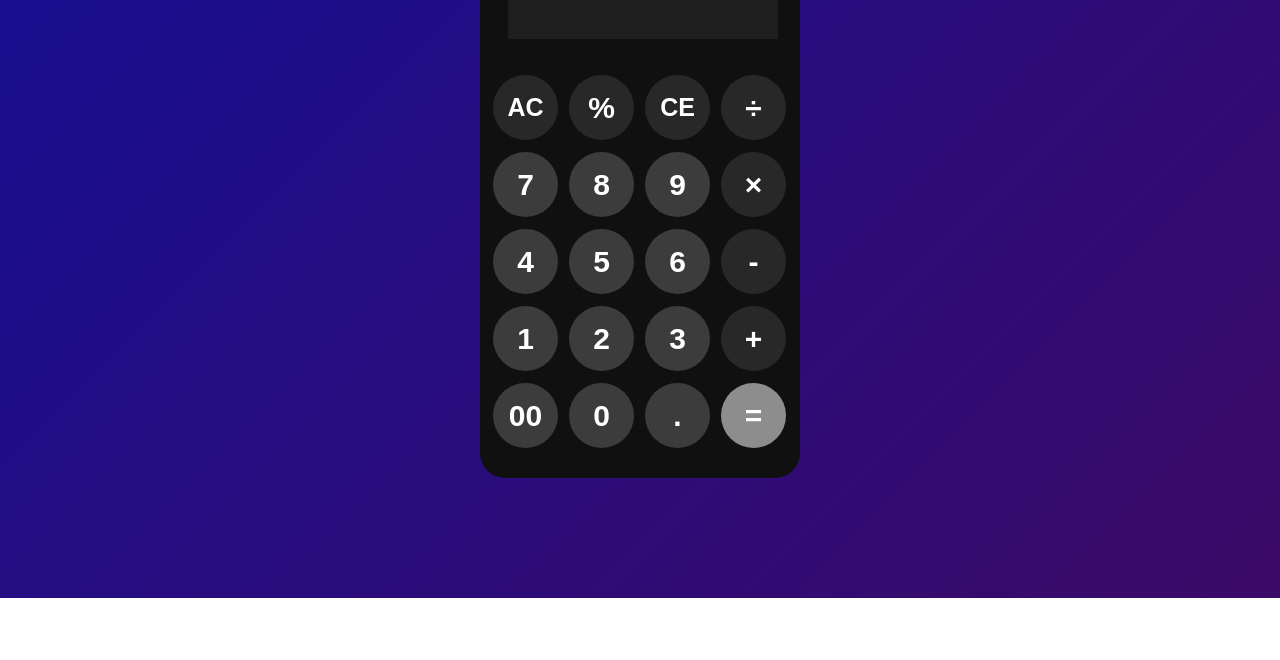
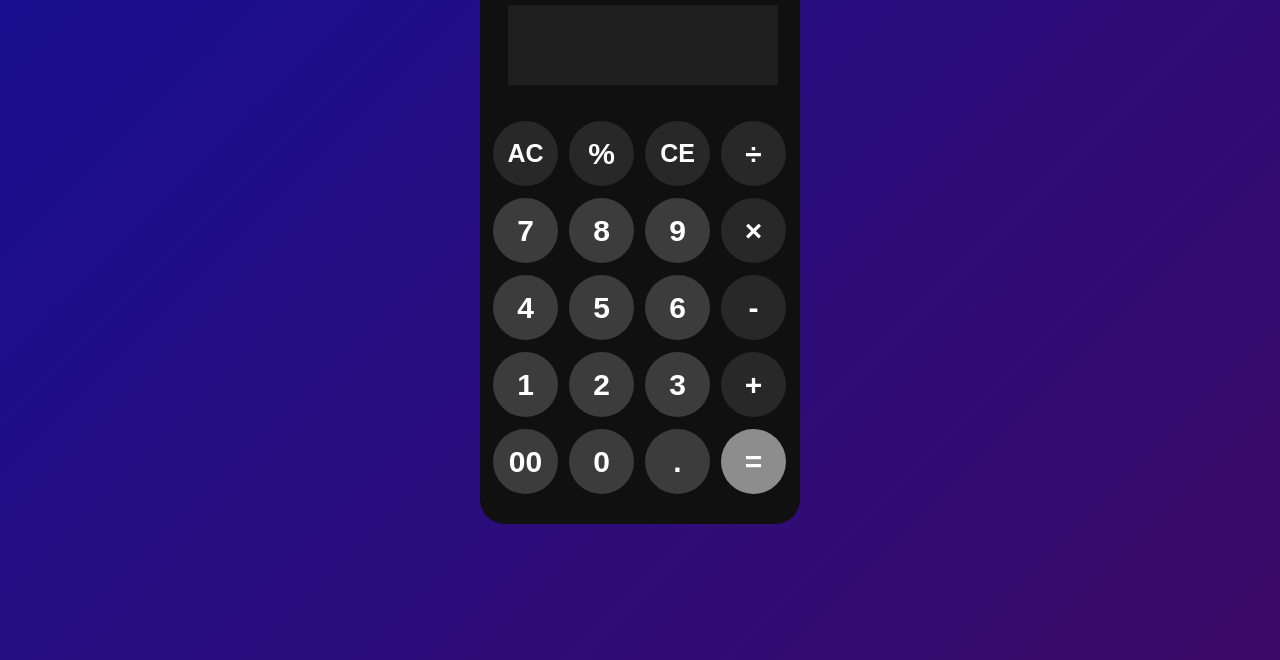
Before and after one commit to Skepiduck87/Basic_calculator, a plain HTML site: page index.html in a window 1280 px wide. Shown: the part 202-862 px from the top of the page. Before the commit the page ends 800 px from the top, so only its background shows below. Drawn offline with Linux system fonts and the light colour scheme; a web font is replaced by a local one.

Commit message:
Update style.css

```diff
--- a/style.css
+++ b/style.css
@@ -68,3 +68,16 @@ button{
 .equal{
     background: #8D8D8D;
 }
+@media screen and (max-height: 800px){
+    .body{
+        width: 100%;
+        max-width: 320px;
+        height: 100%;
+        max-height: 590px;
+        background: #101010;
+        margin: 10% auto;
+        padding: 15px 10px 28px;
+        border-radius: 25px;
+
+    }
+}
```
